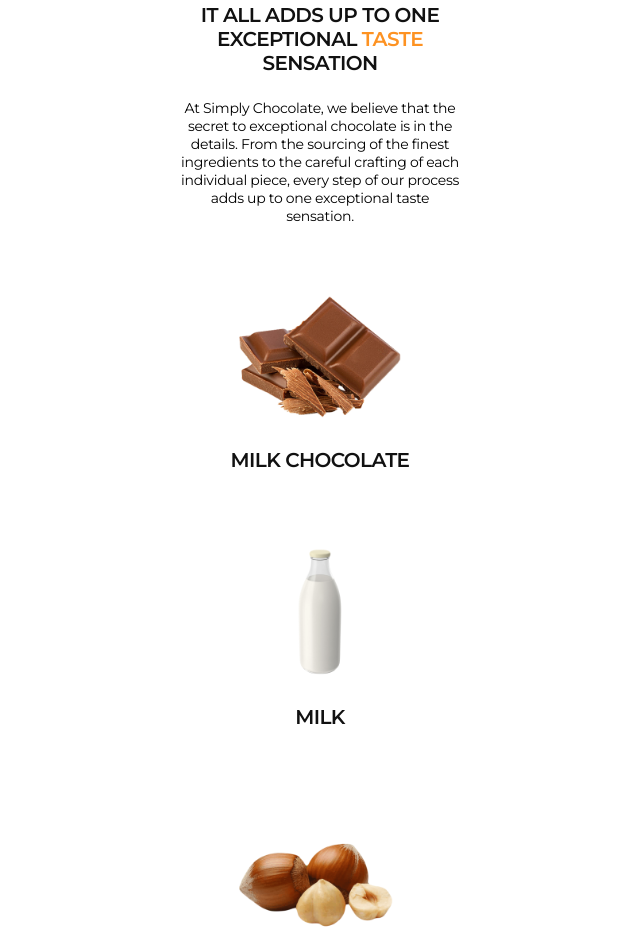
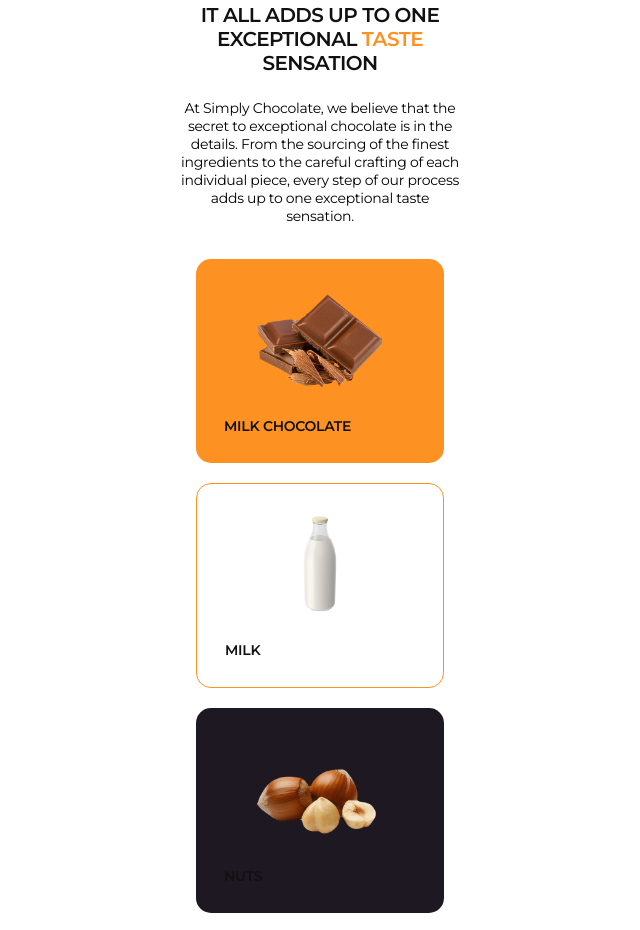
Before and after one commit to kanokoaomi/simply-chocolate, a plain HTML site: page index.html in a window 1280 px wide. Shown: the part 1604-2534 px from the top of the page, without its empty margins (320-960 px from the left). Drawn offline with nearby package versions, Linux system fonts and the light colour scheme.

Commit message:
Update section three

```diff
--- a/css/styles.css
+++ b/css/styles.css
@@ -257,3 +257,35 @@
 .ingredients-item-content {
     padding: 28px 55px 25px 55px;
 }
+
+.ingredients-item {
+    margin-left: 20px;
+    margin-right: 20px;
+    background-color: transparent;
+    border-radius: 15px;
+    border: 1px solid #FD9222;
+    color: #111111;
+}
+
+.ingredients-list .orange {
+    background-color: #FD9222;
+    color: #FFFFFF;
+    border: none;
+}
+
+.ingredients-list .dark-purple {
+    background-color: #1E1823;
+    color: #FFFFFF;
+    border: none;
+}
+
+.ingredients-item .title {
+    padding-bottom: 28px;
+    padding-left: 28px;
+    font-weight: 600;
+    font-size: 14px;
+    line-height: 129%;
+    letter-spacing: -0.02em;
+    text-align: justify;
+
+}
--- a/index.html
+++ b/index.html
@@ -98,7 +98,7 @@
                     At Simply Chocolate, we believe that the secret to exceptional chocolate is in the details. From the sourcing of the finest ingredients to the careful crafting of each individual piece, every step of our process adds up to one exceptional taste sensation.
                 </p>
                 <ul class="ingredients-list">
-                    <li class="ingredients-item">
+                    <li class="ingredients-item orange">
                         <div class="ingredients-item-content">
                             <img width="224"
                             srcset="./images/phone-img/milk-chocolate@2x.png"
@@ -120,7 +120,7 @@
                         <h3 class="title">MILK</h3>
                     </li>
 
-                    <li class="ingredients-item">
+                    <li class="ingredients-item dark-purple">
                         <div class="ingredients-item-content">
                             <img width="224"
                             srcset="./images/phone-img/nuts@2x.png"
```
